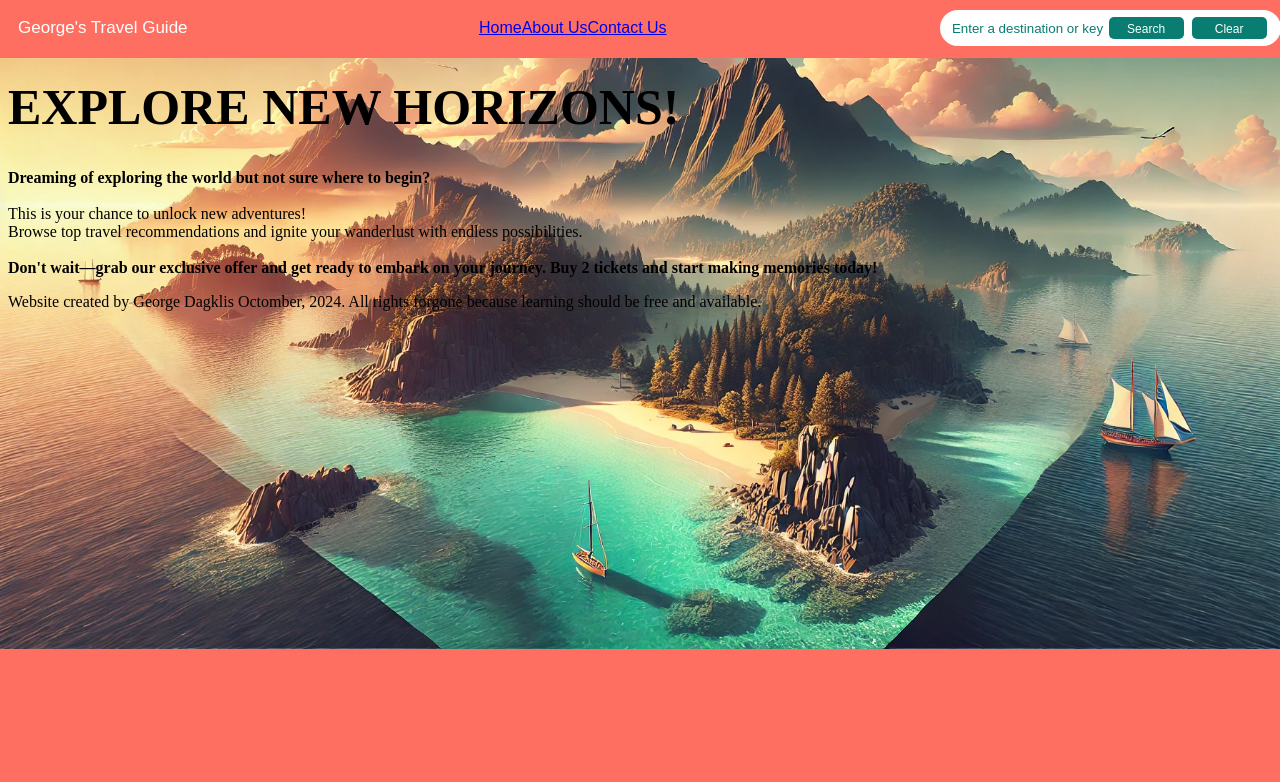
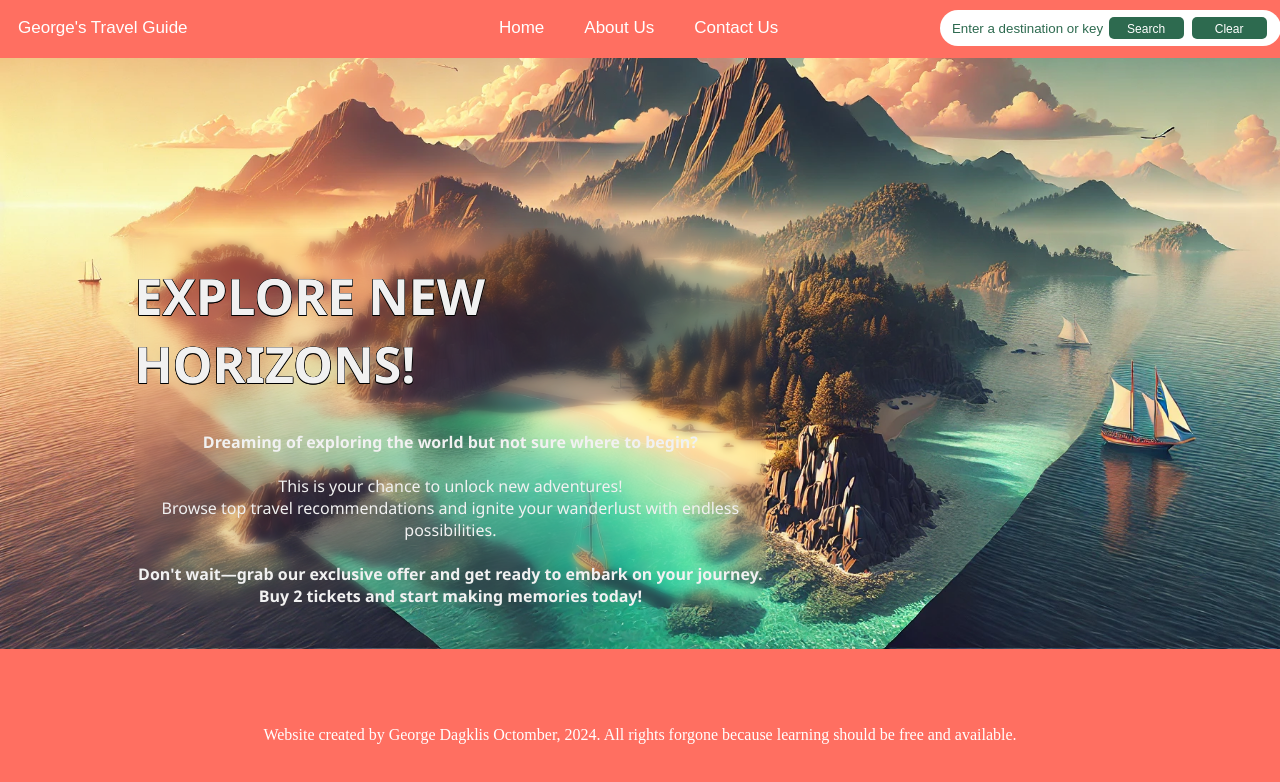
Before and after one commit to DAGKLAS/George-and-travel-, a plain HTML site: page travel_recommendation.html in a window 1280 px wide. Drawn offline with Linux system fonts and the light colour scheme.

Commit message:
more commits

```diff
--- a/style.css
+++ b/style.css
@@ -61,7 +61,7 @@ h1{
 
 ::placeholder
 {
-    color: #097d72;
+    color: #2d6a4f;
 }
 
 .searchbar
@@ -88,7 +88,7 @@ h1{
 .navbar button {
   height: 22px;
   width: 75px;
-  background-color: #097d72;
+  background-color: #2d6a4f;
   border: none;
   border-radius: 5px;
   color: white;
@@ -100,3 +100,75 @@ h1{
   margin-right: 4px;
   margin-left: 4px;
 }
+
+/* Style the links inside the navigation bar */
+.navbar a {
+  float:none;
+  color: white;
+  text-align: center;
+  text-decoration: none;
+  font-size: 17px;
+  margin: 20px;
+}
+
+/* Change the color of links on hover */
+.navbar a:hover {
+  background-color: #ff6f61;
+  color: #2d6a4f ;
+  font-weight: bold;
+}
+
+.homePageContent {
+  text-align: center;
+  position: absolute;
+  top: 40%;
+  left: 10%;
+  color: #f1f1f1;
+  font-family:'Segoe UI', Tahoma, Geneva, Verdana, sans-serif;
+  width:50%;
+  backdrop-filter: blur(4px) opacity(80%);
+  border-radius:30px;
+
+}
+
+.homePageContent h1
+{
+  text-align: left;
+  white-space: normal;
+  text-shadow:
+      0.01em 0 black,
+      0 0.01em black,
+      -0.01em 0 black,
+      0 -0.01em black,
+      -0.01em -0.01em black,
+      -0.01em 0.01em black,
+      0.01em -0.01em black,
+      0.01em 0.01em black;
+}
+
+.homePageContent h3
+{
+  text-align: left;
+  white-space: normal;
+  text-shadow:
+      0.03em 0 black,
+      0 0.03em black,
+      -0.03em 0 black,
+      0 -0.03em black,
+      -0.03em -0.03em black,
+      -0.03em 0.03em black,
+      0.03em -0.03em black,
+      0.03em 0.03em black;
+}
+
+.footer {
+  position: fixed;
+  height: 80px;
+  left: 0;
+  bottom: 10px;
+  width: 100%;
+  color: white;
+  text-align:center;
+  background-color: #ff6f61;
+  vertical-align: top;
+}
```
